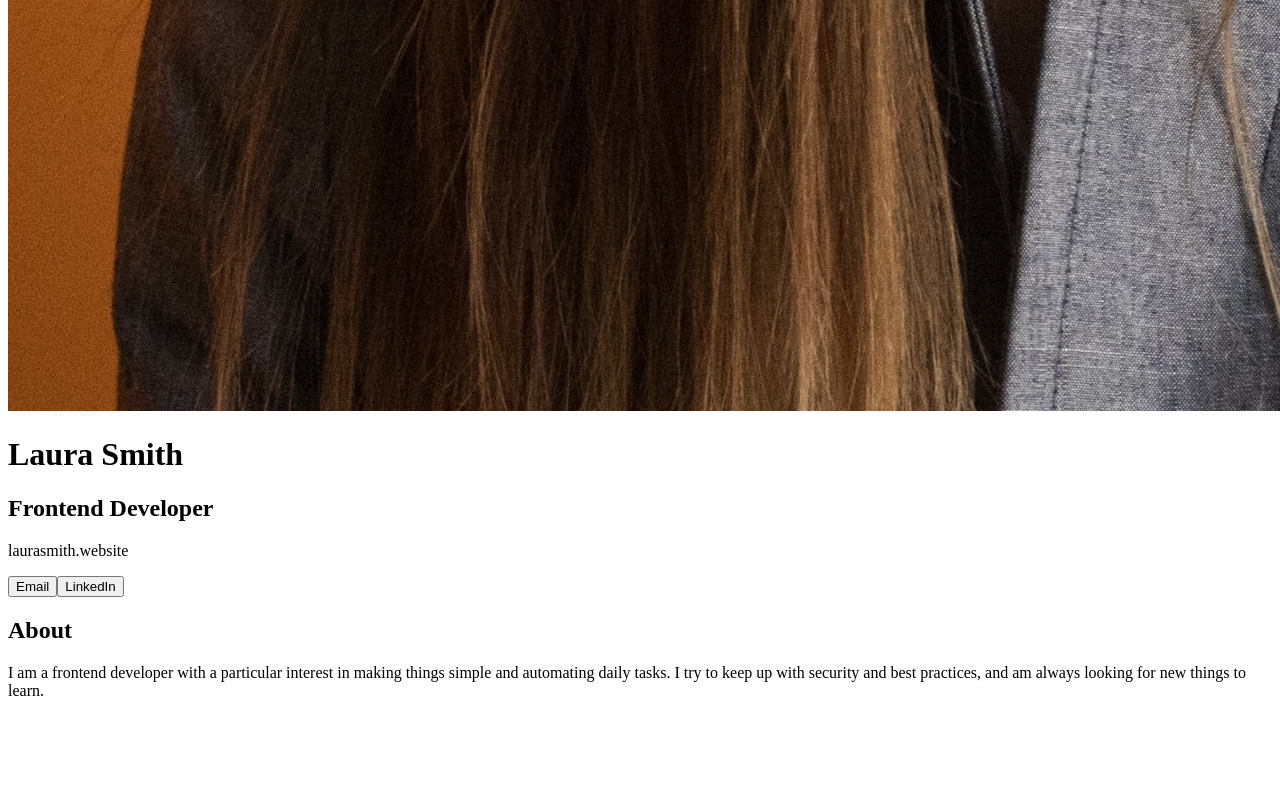
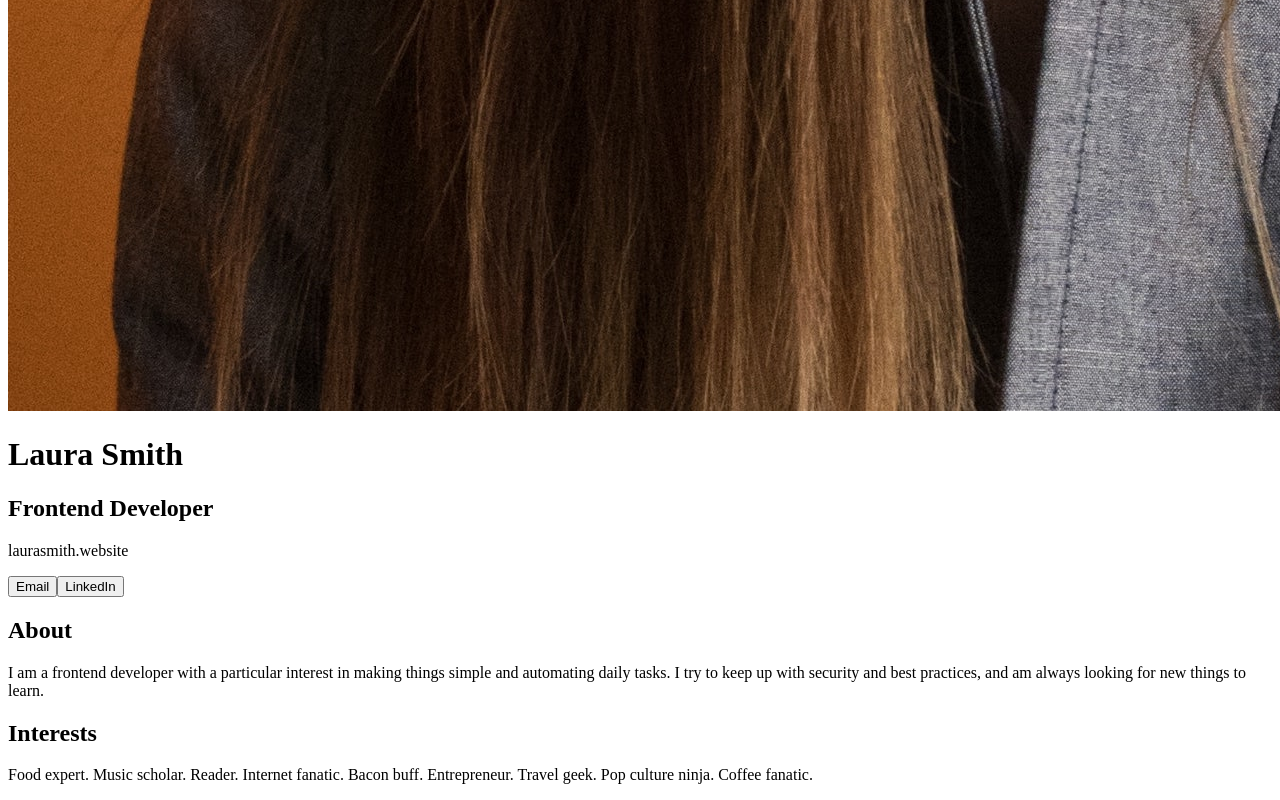
Before and after one commit to May-95/react-projects-scrimba, a React (Create React App) app in the folder Solo Project 1/: page / in a window 1280 px wide. Shown: the part 1859-2659 px from the top of the page. Before the commit the page ends 2575 px from the top, so only its background shows below. Built offline with nearby package versions, Linux system fonts and the light colour scheme.

Commit message:
add interest component

```diff
--- a/Solo Project 1/src/App.js
+++ b/Solo Project 1/src/App.js
@@ -1,11 +1,13 @@
 import Info from "./components/Info.js";
 import About from "./components/About.js";
+import Interest from "./components/Interest.js";
 
 export default function App() {
   return (
     <div>
       <Info />
       <About />
+      <Interest />
     </div>
   );
 }
--- /dev/null
+++ b/Solo Project 1/src/components/Interest.js
@@ -0,0 +1,11 @@
+export default function Interest() {
+  return (
+    <div>
+      <h2 className="interest-heading">Interests</h2>
+      <p className="interest-paragraph">
+        Food expert. Music scholar. Reader. Internet fanatic. Bacon buff.
+        Entrepreneur. Travel geek. Pop culture ninja. Coffee fanatic.
+      </p>
+    </div>
+  );
+}
```
